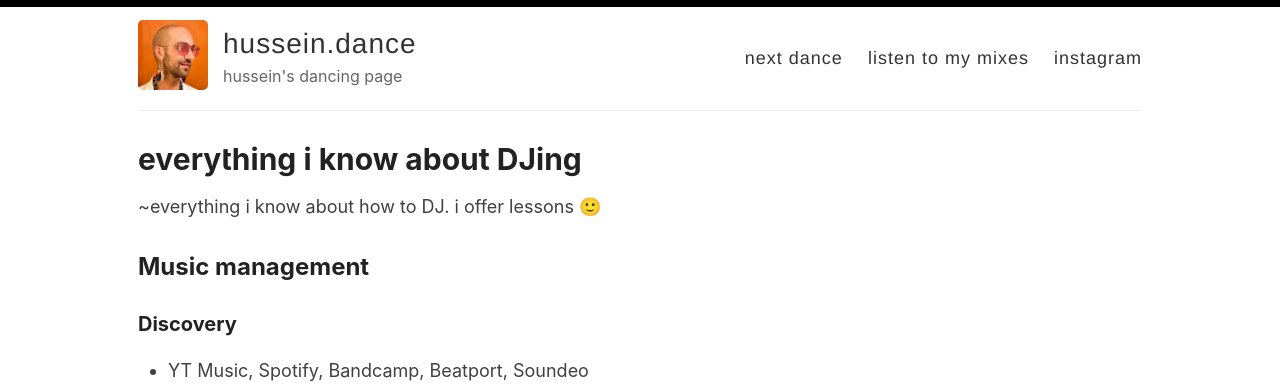
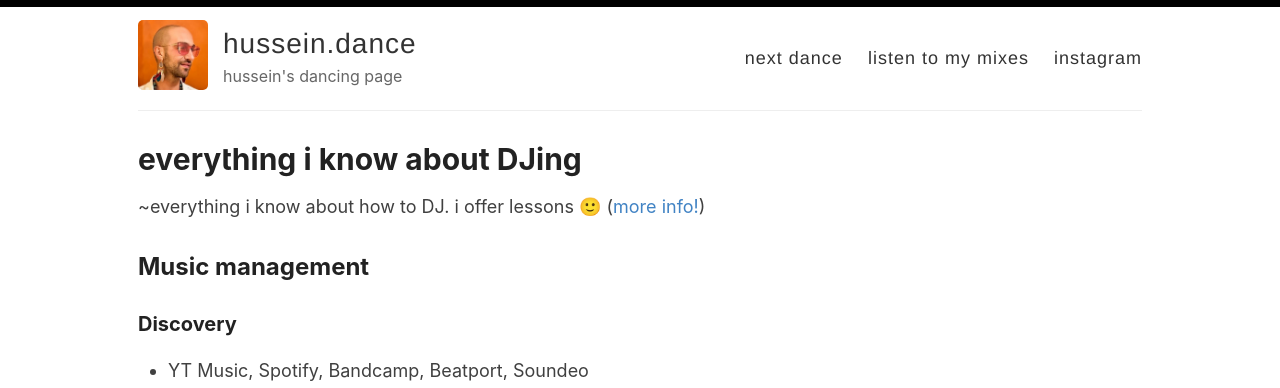
Before and after one commit to helgridly/dance, a Jekyll site: the page built from _pages/how.md, in a window 1280 px wide and 900 px high. Shown: the top 388 px of the window. Built offline with Jekyll 4.4.1, drawn with Linux system fonts in a browser that asks for light colours; some of the changed text lies outside the part shown.

Commit message:
update how with making edits, and add lessons page

```diff
--- a/_pages/how.md
+++ b/_pages/how.md
@@ -4,7 +4,7 @@ title: everything i know about DJing
 permalink: /how
 ---
 
-~everything i know about how to DJ. i offer lessons 🙂
+~everything i know about how to DJ. i offer lessons 🙂 ([more info!](/lessons))
 
 ## Music management
 
```
Also changed, not shown: other parts of _pages/how.md (+1 -0 lines), _pages/lessons.md (added, +27 -0 lines).
